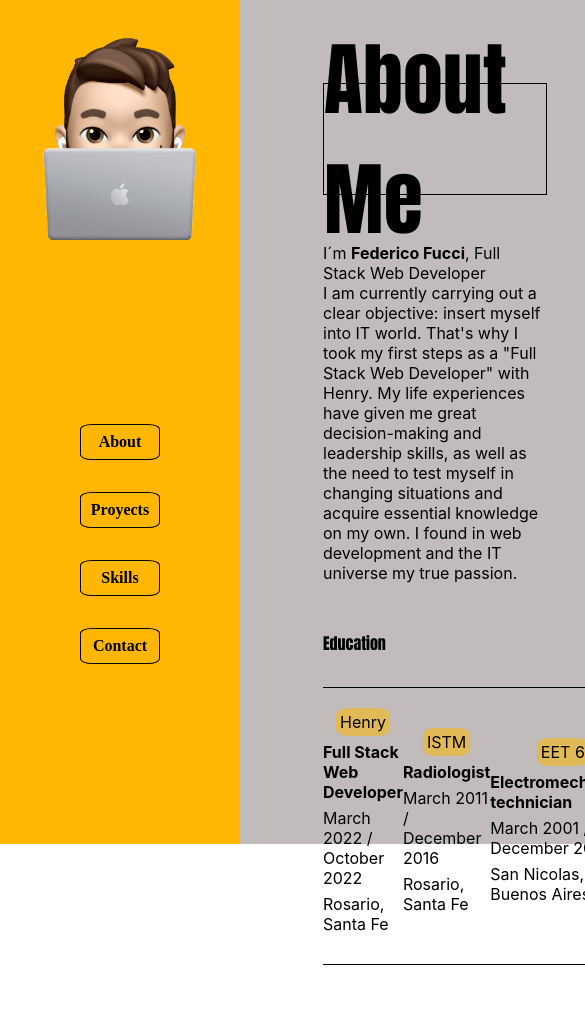
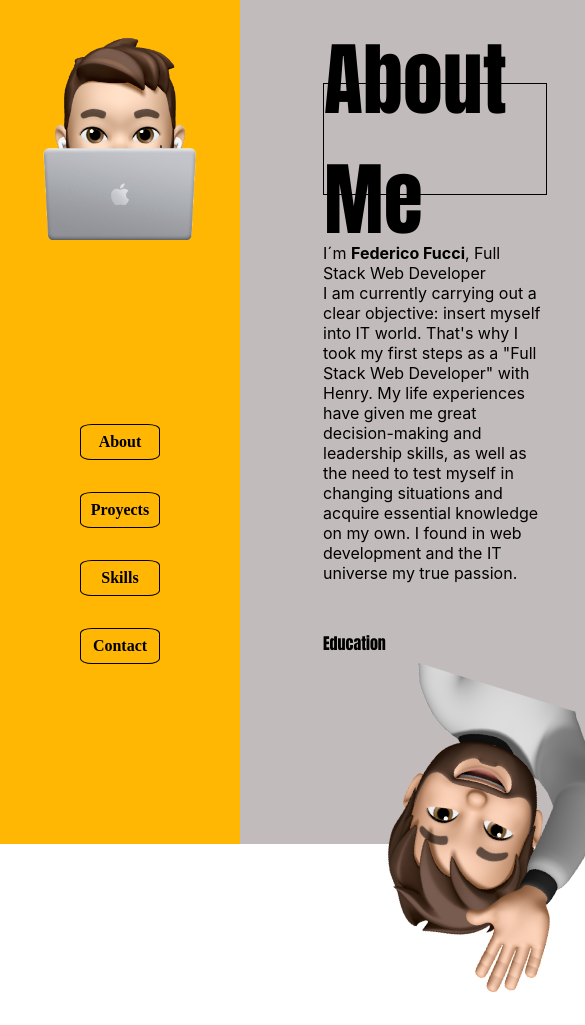
Before and after one commit to federicofucci21/portofolio, a React (Create React App) app: page /about in a window 390 px wide. Shown: the top 1025 px of the page, 585 px wide, since content can reach past the window. Before the commit the page ends 965 px from the top, so only its background shows below. Built offline with nearby package versions, Linux system fonts and the light colour scheme.

Commit message:
nothing new

```diff
--- /dev/null
+++ b/src/Assets/data.js
@@ -0,0 +1,20 @@
+export const dataEducation = [
+    {
+        institution: "Henry",
+        titulo: "Full Stack Web Developer",
+        time: "March 2022 / October 2022",
+        where: "Rosario, Santa Fe"
+    },
+    {
+        institution: "ISTM",
+        titulo: "Radiologist",
+        time: "March 2011 / December 2016",
+        where: "Rosario, Santa Fe"
+    },
+    {
+        institution: "EET 6",
+        titulo: "Electromechanical technician",
+        time: "March 2001 / December 2006",
+        where: "San Nicolas, Buenos Aires"
+    }
+]
--- /dev/null
+++ b/src/Components/Education/Education.js
@@ -0,0 +1,15 @@
+import React from "react";
+import style from "./Education.module.css"
+//institution, titulo, time, where
+function Education(data) {
+  return (
+    <div class={style.educationDiv}>
+      <span class={style.institution}>{data.institution}</span>
+      <span class={style.titulo}>{data.titulo}</span>
+      <span class={style.time}>{data.time}</span>
+      <span class={style.where}>{data.where}</span>
+    </div>
+  );
+}
+
+export default Education;
--- /dev/null
+++ b/src/Components/Education/Education.module.css
@@ -0,0 +1,33 @@
+.educationDiv{
+    display: flex;
+    flex-direction: column;
+    justify-content:center;
+    align-items: center;
+    border-top: 0.3px solid black;
+    border-bottom: 0.5px solid black;
+
+  }
+
+  .institution{
+    background-color: #ffb80389;
+    border-radius: 25%;
+    padding: 4px;
+    margin-bottom: 3px;
+    margin-top:20px
+  }
+
+  .titulo{
+    font-weight: bold;
+    margin-bottom: 3px;
+    margin-top:3px
+  }
+
+  .time{
+    margin-bottom: 3px;
+    margin-top:3px
+  }
+
+  .where{
+    margin-bottom: 30px;
+    margin-top:3px
+  }
--- a/src/Components/Home/Home.js
+++ b/src/Components/Home/Home.js
@@ -1,8 +1,12 @@
 import React from "react";
 import style from "./Home.module.css";
 import NavBar from "../NavBar/NavBar";
+import Education from "../Education/Education"
+import { dataEducation } from "../../Assets/data";
+import LoadingPage from "../LoadingPage/loadingPage";
 
 function Home() {
+  console.log(dataEducation)
   return (
     <div class={style.home}>
       <NavBar />
@@ -24,24 +28,20 @@ function Home() {
         </div>
         <div class={style.educationTittle}>Education</div>
         <div class={style.education}>
-          <div class={style.educationDiv}>
-            <span class={style.institution}>Henry</span>
-            <span class={style.titulo}>Full Stack Web Developer</span>
-            <span class={style.time}>March 2022 / October 2022</span>
-            <span class={style.where}>Rosario, Santa Fe</span>
-          </div>
-          <div class={style.educationDiv}>
-            <span class={style.institution}>ISTM</span>
-            <span class={style.titulo}>Radiologist</span>
-            <span class={style.time}>March 2011 / December 2016</span>
-            <span class={style.where}>Rosario, Santa Fe</span>
-          </div>
-          <div class={style.educationDiv}>
-            <span class={style.institution}>EET 6</span>
-            <span class={style.titulo}>Electromechanical technician</span>
-            <span class={style.time}>March 2001 / December 2006</span>
-            <span class={style.where}>San Nicolas, Buenos Aires</span>
-          </div>
+          {
+            dataEducation.legth<1
+            ? (
+              dataEducation.map((e)=>(
+                <Education
+                institution={e.institution}
+                titulo={e.titulo}
+                time={e.time}
+                where={e.where}
+                />
+              ))
+            )
+            : <LoadingPage/>
+          }
         </div>
       </section>
     </div>
--- /dev/null
+++ b/src/Components/LoadingPage/loadingPage.js
@@ -0,0 +1,12 @@
+import React from 'react';
+import style from './loadingPageStyle.module.css';
+
+function LoadingPage() {
+    return (
+        <div className={style.div}>
+            <div className={style.spin}></div>
+        </div>
+        )
+}
+
+export default LoadingPage
--- /dev/null
+++ b/src/Components/LoadingPage/loadingPageStyle.module.css
@@ -0,0 +1,53 @@
+
+.div {
+    display: flex;
+    justify-content: center;
+    align-items: center;
+    height: 100vh;
+    width: 100vw;
+}
+
+@media (max-width: 480px) {
+    .div {
+        height: 100%;
+        width: 100%;
+    }
+
+    .spin {
+        top: 50%;
+        left: 50%;
+        width: 15px;
+        height: 15px;
+        top: 30%;
+        left: 40%;
+
+    }
+}
+
+.spin{
+    /* position: absolute; */
+    top: 30%;
+    left: 40%;
+    width: 300px;
+    height: 300px;
+    background: url('../../IMG/memoji1.png') ;
+    background-size: cover;
+    animation: spin 10s linear infinite;
+
+}
+
+/* @media (max-width: 480px) {
+    .main {
+      grid-template-columns: repeat(1, 1fr);
+      grid-template-rows: repeat(2, 27rem);
+    }
+} */
+
+@keyframes spin {
+    0% {
+        transform: rotate(0deg);
+    }
+    100% {
+        transform: rotate(360deg);
+    }
+  }
```
